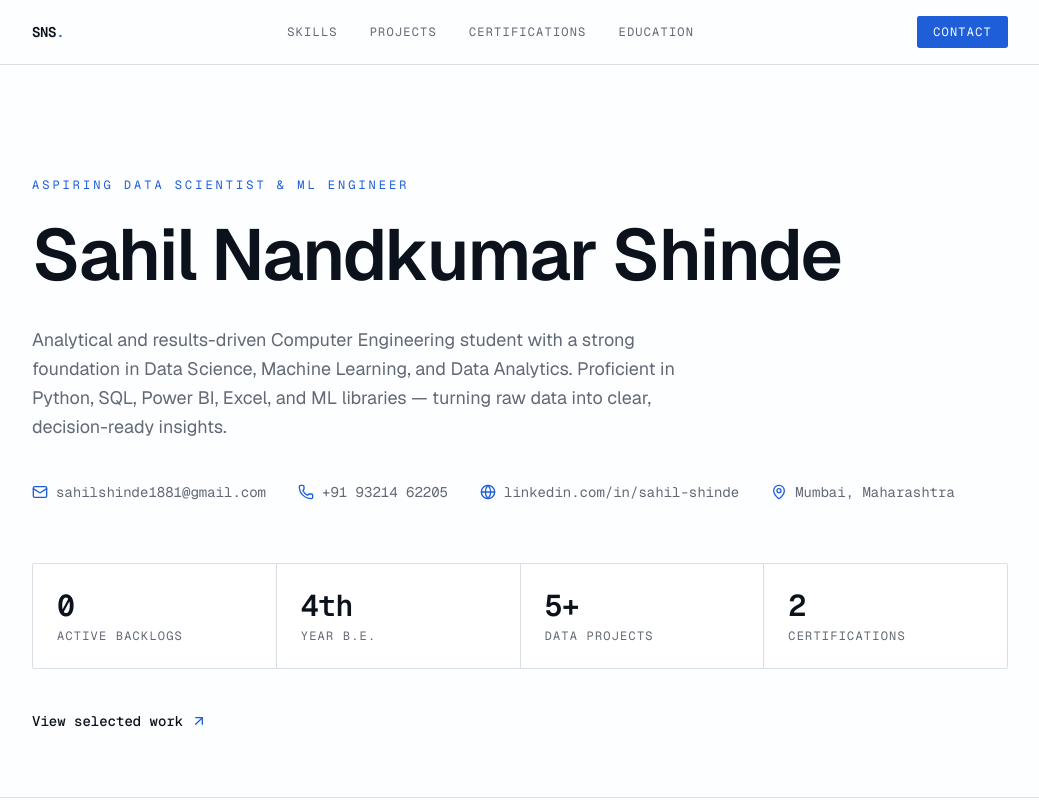
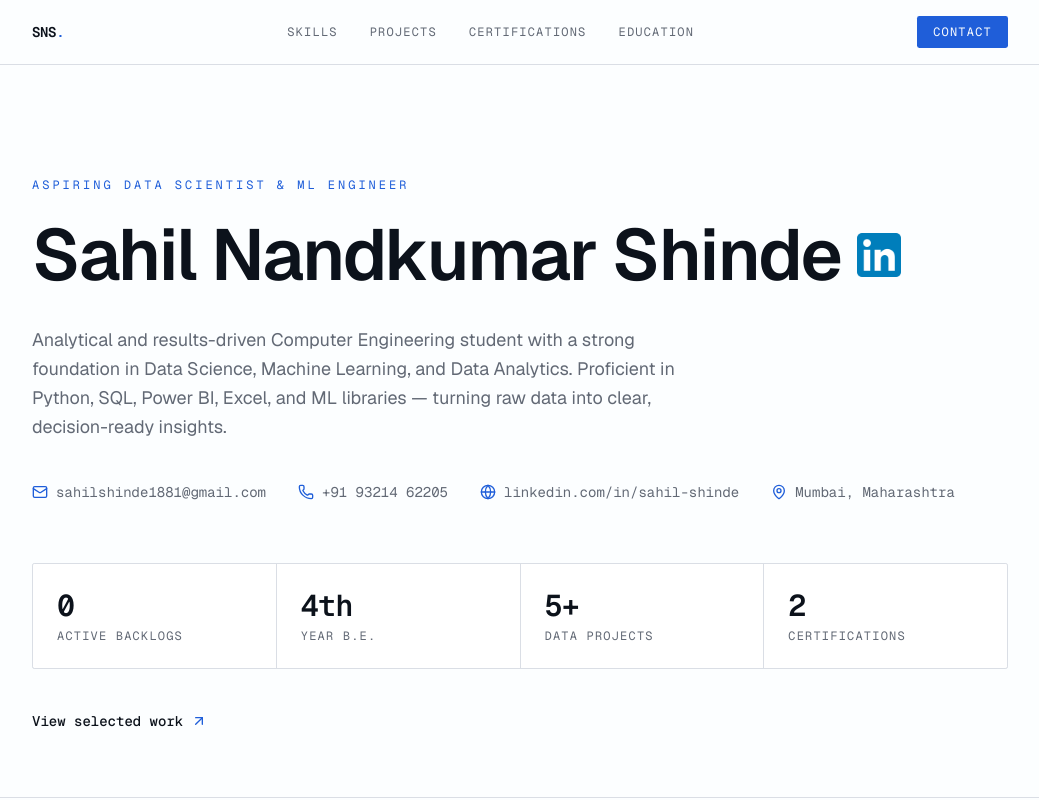
Before and after one commit to SahilNShinde/sahil-shinde-portfolio, a Next.js app: page / in a window 1280 px wide. Shown: the top 800 px of the page, without its empty margins (120-1159 px from the left). Built offline with nearby package versions, Linux system fonts and the light colour scheme.

Commit message:
feat: add LinkedIn profile link and icon to hero section

```diff
--- a/components/hero-section.tsx
+++ b/components/hero-section.tsx
@@ -26,7 +26,19 @@ export function HeroSection() {
           Aspiring Data Scientist & ML Engineer
         </p>
         <h1 className="text-balance text-5xl font-semibold leading-[1.05] tracking-tight md:text-7xl">
-          Sahil Nandkumar Shinde
+          <a
+            href="https://www.linkedin.com/in/sahil-shinde-48b06237b"
+            target="_blank"
+            rel="noopener noreferrer"
+            className="group inline-flex flex-wrap items-center gap-x-4 gap-y-2 transition-colors hover:text-primary"
+          >
+            Sahil Nandkumar Shinde
+            <img
+              src="/images/linkedin-icon.webp"
+              alt="View Sahil's LinkedIn profile"
+              className="h-8 w-8 rounded-md transition-transform group-hover:scale-110 md:h-11 md:w-11"
+            />
+          </a>
         </h1>
         <p className="mt-8 max-w-2xl text-pretty text-lg leading-relaxed text-muted-foreground">
           Analytical and results-driven Computer Engineering student with a strong foundation in
```
Also changed, not shown: public/images/linkedin-icon.webp (added).
